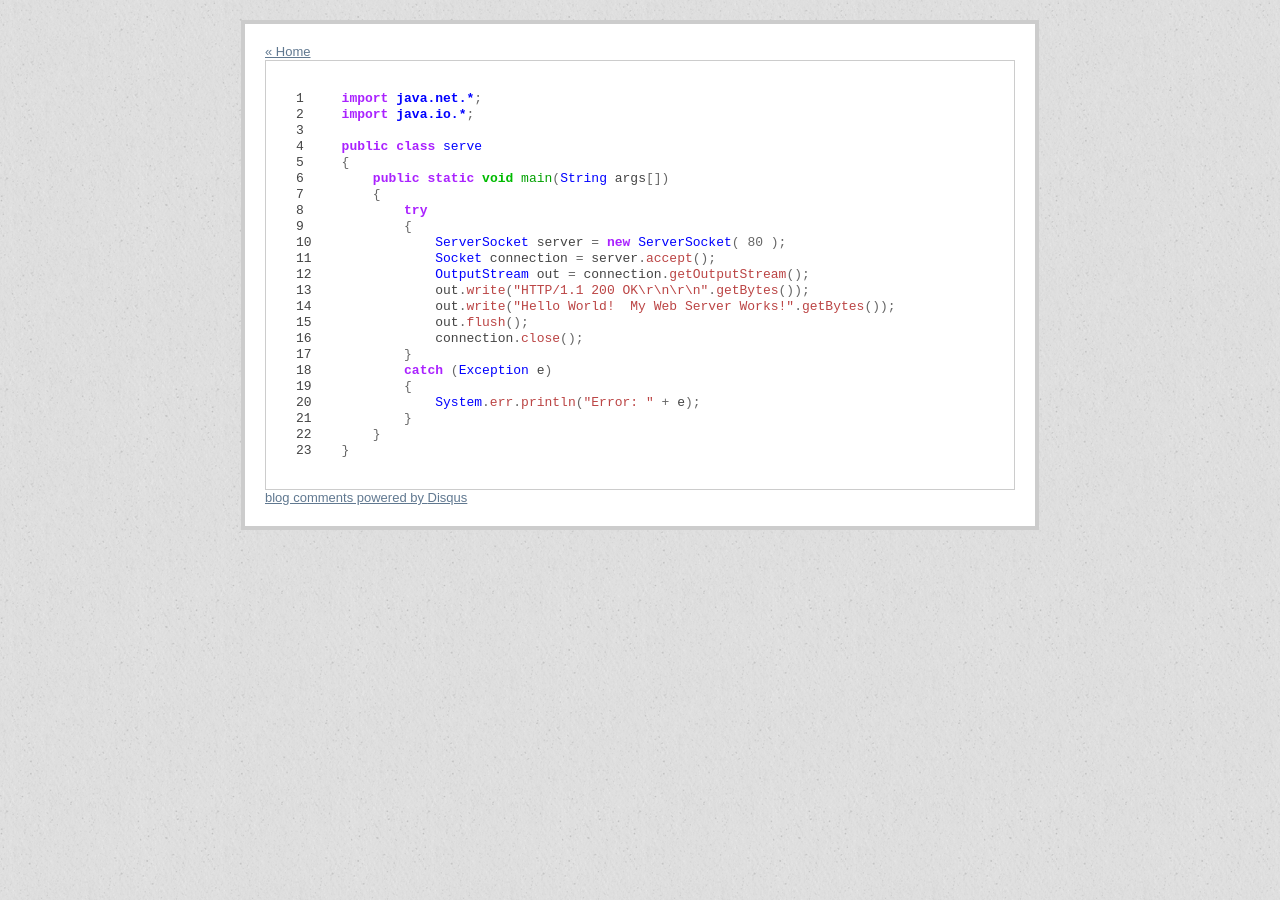
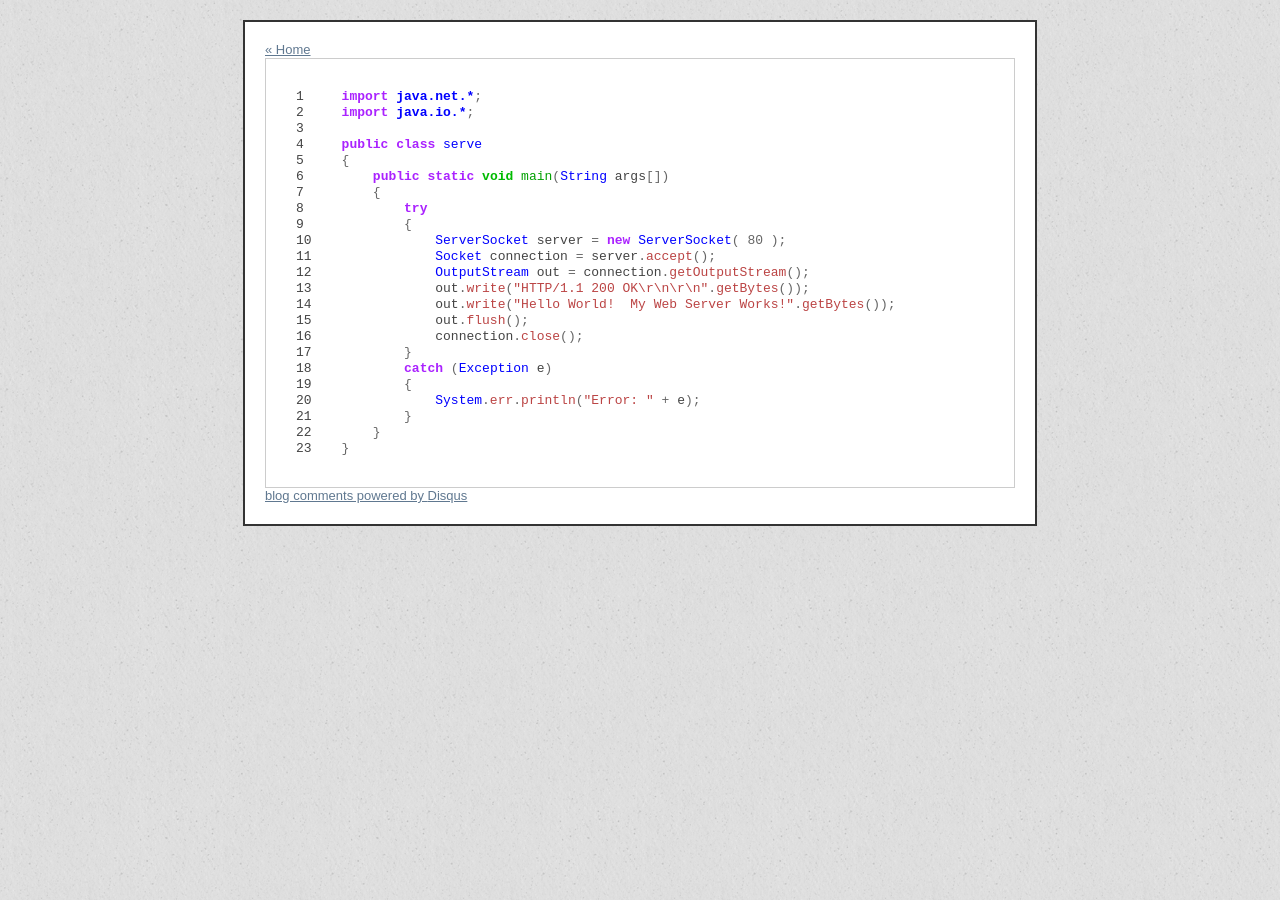
Before and after one commit to scottfrazer/scottfrazer.github.com, a Jekyll site: the page built from _posts/2011-07-23-first-post.markdown, in a window 1280 px wide. Built offline with Jekyll 4.4.1, drawn with Linux system fonts in a browser that asks for light colours; nearby versions of some CDN libraries; library files that are not in the unit come from our copies; comment, search, counter and statistics services are not loaded.

Commit message:
changing the border

```diff
--- a/css/site.css
+++ b/css/site.css
@@ -66,7 +66,7 @@ a:link { -webkit-tap-highlight-color: #FF5E99; } /* j.mp/webkit-tap-highlight-co
 body {background: url('../images/bg.png');}
 #wrap {text-align:center;}
 #header {margin-bottom: 20px;}
-#center-column {background: #fff; width: 750px; margin: 20px auto; text-align:left; border: 4px solid #ccc; padding: 20px 20px;}
+#center-column {background: #fff; width: 750px; margin: 20px auto; text-align:left; border: 2px solid #333; padding: 20px 20px;}
 #center-column h1 {font-family: Vollkorn, Georgia, serif; font-size: 2.2em;}
 .highlight { border: 1px solid #ccc; }
 #tabs .tab .title {font-family: Vollkorn, Georgia, serif;font-size: 2.2em;font-weight: bolder; text-decoration: none; color: #333;}
```
